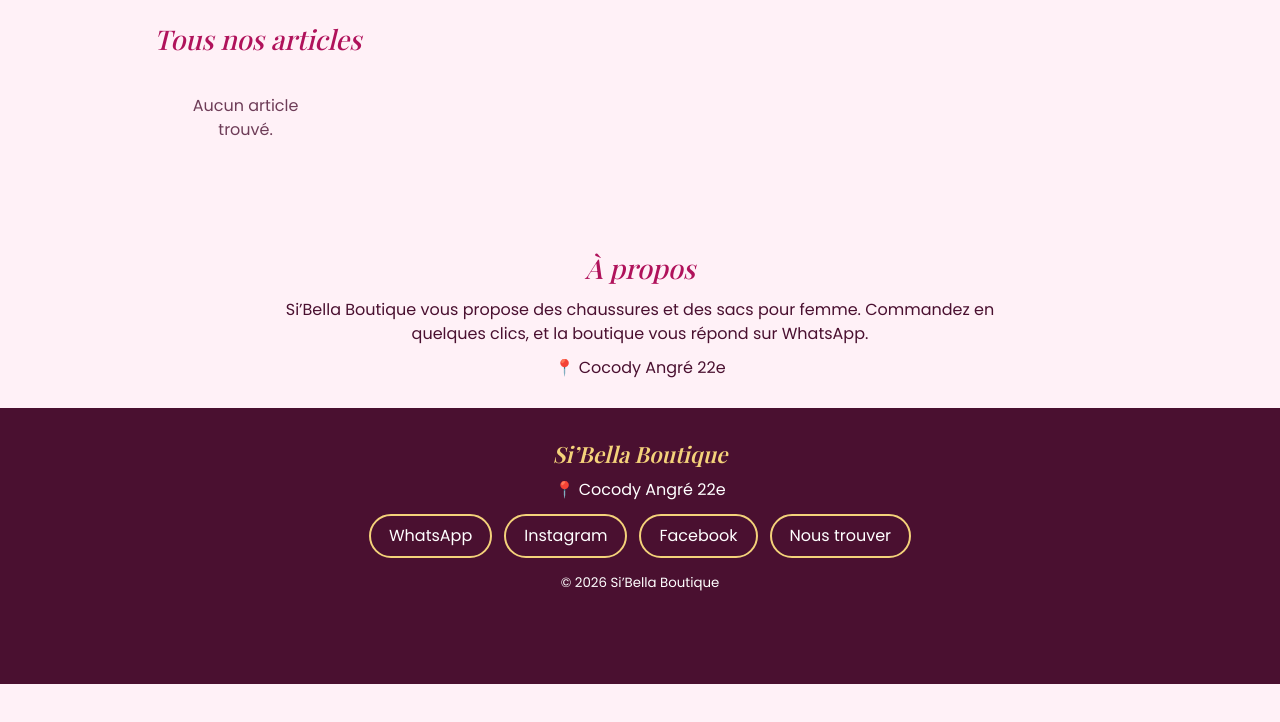
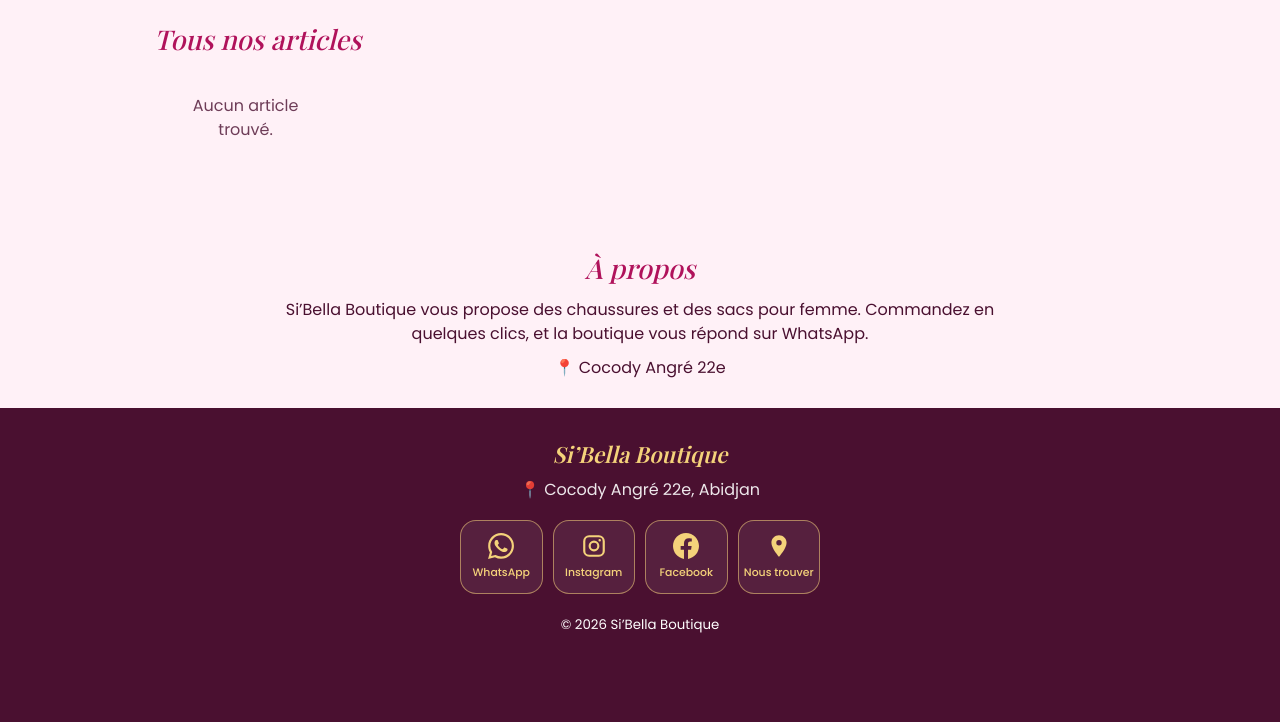
Before and after one commit to angeemmanuelkouadio66-coder/sibella-boutique, a plain HTML site: page index.html in a window 1280 px wide. Shown: the part 1020-1742 px from the top of the page. Before the commit the page ends 1704 px from the top, so only its background shows below. Drawn offline with nearby package versions, Linux system fonts and the light colour scheme; no server answers; a web font is replaced by a local one.

Commit message:
index.html

```diff
--- a/index.html
+++ b/index.html
@@ -6,10 +6,26 @@
 <meta name="viewport" content="width=device-width, initial-scale=1">
 <title>Si’Bella Boutique — Chaussures et sacs pour femme</title>
 <meta name="description" content="Si’Bella Boutique à Cocody Angré 22e : chaussures et sacs pour femme. Commandez facilement sur WhatsApp.">
+<meta property="og:type" content="website">
+<meta property="og:site_name" content="Si’Bella Boutique">
+<meta property="og:title" content="Si’Bella Boutique — Chaussures et sacs pour femme">
+<meta property="og:description" content="Chaussures et sacs pour femme à Cocody Angré 22e. Commandez facilement sur WhatsApp.">
+<meta property="og:url" content="https://angeemmanuelkouadio66-coder.github.io/sibella-boutique/">
+<meta property="og:image" content="https://angeemmanuelkouadio66-coder.github.io/sibella-boutique/images/logo.jpg">
+<meta property="og:locale" content="fr_FR">
+<meta name="twitter:card" content="summary_large_image">
 <link rel="icon" href="images/logo.jpg">
 <link href="https://fonts.googleapis.com/css2?family=Playfair+Display:ital,wght@0,500;0,600;1,500;1,600&family=Poppins:wght@400;500;600&display=swap" rel="stylesheet">
 <link rel="stylesheet" href="style.css">
 <link rel="stylesheet" href="glass.css">
+<style>
+footer .addr{margin-top:6px;opacity:.9}
+footer .links{display:grid;grid-template-columns:repeat(4,1fr);gap:10px;max-width:360px;margin:18px auto}
+footer .links a.ic{display:flex;flex-direction:column;align-items:center;justify-content:center;gap:6px;padding:12px 4px;border:1px solid rgba(244,210,122,.55);border-radius:16px;background:rgba(255,255,255,.07);color:#f4d27a;font-size:.68rem;font-weight:500;text-decoration:none;transition:transform .2s,background .2s}
+footer .links a.ic:hover,footer .links a.ic:active{background:rgba(244,210,122,.2);transform:translateY(-2px)}
+footer .links a.ic svg{width:26px;height:26px;fill:currentColor}
+footer .links a:not(.ic){display:none}
+</style>
 </head>
 <body>
 
@@ -92,8 +108,21 @@
 
 <footer id="contact">
   <b>Si’Bella Boutique</b>
-  <p style="margin-top:6px">📍 Cocody Angré 22e</p>
-  <div class="links"><a id="lw" href="#">WhatsApp</a><a id="li" href="#">Instagram</a><a id="lf" href="#">Facebook</a></div>
+  <p class="addr">📍 Cocody Angré 22e, Abidjan</p>
+  <div class="links">
+    <a class="ic" id="lw" href="#" target="_blank" rel="noopener" aria-label="WhatsApp">
+      <svg viewBox="0 0 24 24" aria-hidden="true"><path d="M17.472 14.382c-.297-.149-1.758-.867-2.03-.967-.273-.099-.471-.148-.67.15-.197.297-.767.966-.94 1.164-.173.199-.347.223-.644.075-.297-.15-1.255-.463-2.39-1.475-.883-.788-1.48-1.761-1.653-2.059-.173-.297-.018-.458.13-.606.134-.133.298-.347.446-.52.149-.174.198-.298.298-.497.099-.198.05-.371-.025-.52-.075-.149-.669-1.612-.916-2.207-.242-.579-.487-.5-.669-.51-.173-.008-.371-.01-.57-.01-.198 0-.52.074-.792.372-.272.297-1.04 1.016-1.04 2.479 0 1.462 1.065 2.875 1.213 3.074.149.198 2.096 3.2 5.077 4.487.709.306 1.262.489 1.694.625.712.227 1.36.195 1.871.118.571-.085 1.758-.719 2.006-1.413.248-.694.248-1.289.173-1.413-.074-.124-.272-.198-.57-.347m-5.421 7.403h-.004a9.87 9.87 0 01-5.031-1.378l-.361-.214-3.741.982.998-3.648-.235-.374a9.86 9.86 0 01-1.51-5.26c.001-5.45 4.436-9.884 9.888-9.884 2.64 0 5.122 1.03 6.988 2.898a9.825 9.825 0 012.893 6.994c-.003 5.45-4.437 9.884-9.885 9.884m8.413-18.297A11.815 11.815 0 0012.05 0C5.495 0 .16 5.335.157 11.892c0 2.096.547 4.142 1.588 5.945L.057 24l6.305-1.654a11.882 11.882 0 005.683 1.448h.005c6.554 0 11.89-5.335 11.893-11.893a11.821 11.821 0 00-3.48-8.413z"/></svg>
+      <span>WhatsApp</span></a>
+    <a class="ic" id="li" href="#" target="_blank" rel="noopener" aria-label="Instagram">
+      <svg viewBox="0 0 24 24" aria-hidden="true"><path d="M7.5 2h9A5.5 5.5 0 0 1 22 7.5v9a5.5 5.5 0 0 1-5.5 5.5h-9A5.5 5.5 0 0 1 2 16.5v-9A5.5 5.5 0 0 1 7.5 2zm0 2A3.5 3.5 0 0 0 4 7.5v9A3.5 3.5 0 0 0 7.5 20h9a3.5 3.5 0 0 0 3.5-3.5v-9A3.5 3.5 0 0 0 16.5 4h-9zM12 7a5 5 0 1 1 0 10 5 5 0 0 1 0-10zm0 2a3 3 0 1 0 0 6 3 3 0 0 0 0-6zm5.25-3.4a1.15 1.15 0 1 1 0 2.3 1.15 1.15 0 0 1 0-2.3z"/></svg>
+      <span>Instagram</span></a>
+    <a class="ic" id="lf" href="#" target="_blank" rel="noopener" aria-label="Facebook">
+      <svg viewBox="0 0 24 24" aria-hidden="true"><path d="M24 12.073c0-6.627-5.373-12-12-12s-12 5.373-12 12c0 5.99 4.388 10.954 10.125 11.854v-8.385H7.078v-3.47h3.047V9.43c0-3.007 1.792-4.669 4.533-4.669 1.312 0 2.686.235 2.686.235v2.953H15.83c-1.491 0-1.956.925-1.956 1.874v2.25h3.328l-.532 3.47h-2.796v8.385C19.612 23.027 24 18.062 24 12.073z"/></svg>
+      <span>Facebook</span></a>
+    <a class="ic" id="lm" href="https://maps.app.goo.gl/vLy6uV2c6XMTdjr86" target="_blank" rel="noopener" aria-label="Nous trouver sur Google Maps">
+      <svg viewBox="0 0 24 24" aria-hidden="true"><path d="M12 2C8.1 2 5 5.1 5 9c0 5.2 7 13 7 13s7-7.8 7-13c0-3.9-3.1-7-7-7zm0 9.5A2.5 2.5 0 1 1 12 6.5a2.5 2.5 0 0 1 0 5z"/></svg>
+      <span>Nous trouver</span></a>
+  </div>
   <small>© 2026 Si’Bella Boutique</small>
 </footer>
 
```
